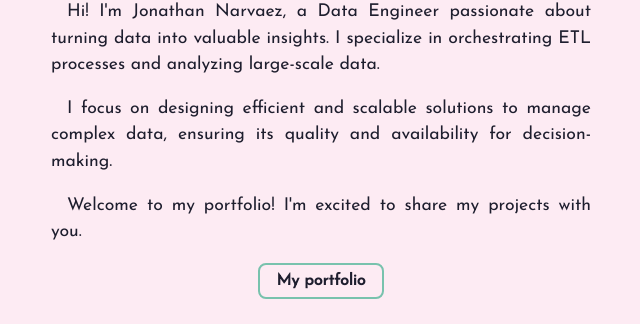
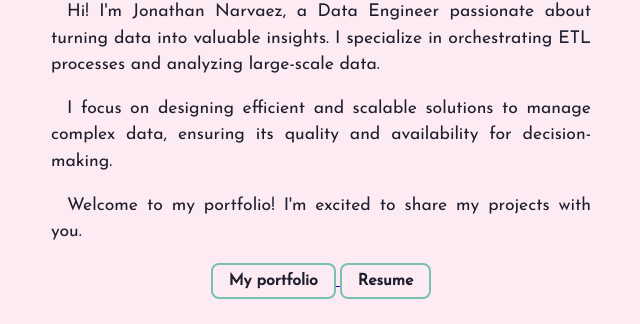
Before and after one commit to jonanfu/portafolio, an Astro site: page / in a window 1280 px wide. Shown: the part 474-798 px from the top of the page, without its empty margins (319-959 px from the left). Built offline with nearby package versions, Linux system fonts and the light colour scheme; Astro itself is replaced by a stand-in of ours.

Commit message:
agregar boton de resume

```diff
--- a/src/pages/index.astro
+++ b/src/pages/index.astro
@@ -27,7 +27,13 @@ const pageTitle = "Jonathan Narváez";
         <a href="/works/">
             <button class="btn">My portfolio</button>
         </a>
+        <a href="/cv.pdf">
+            <button class="btn">Resume</button>
+        </a>
     </div>
+
+
+
     <h2>Skills</h2>
     <div class="skills center">
         <img class="skills__img" width="46" height="46" alt="Airflow" src="https://cdn.jsdelivr.net/gh/devicons/devicon@latest/icons/apacheairflow/apacheairflow-original.svg"/>
```
Also changed, not shown: 1 other file.
